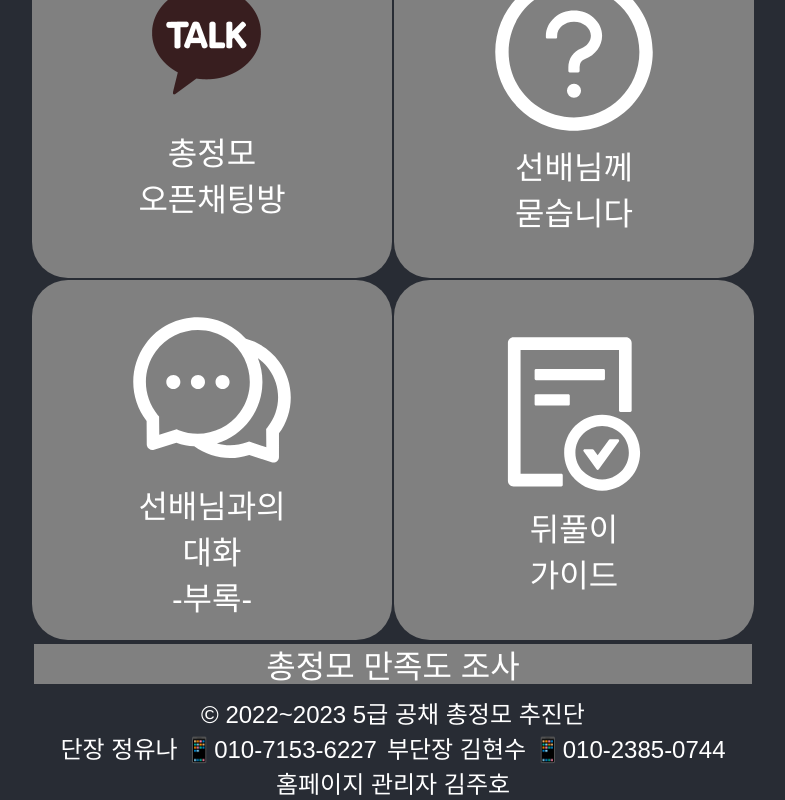
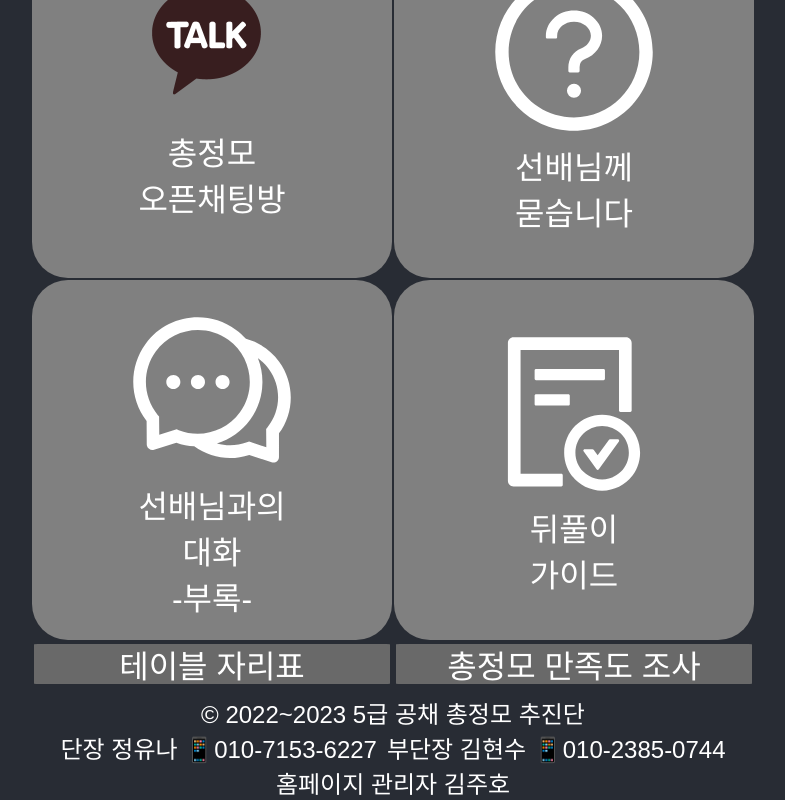
Before and after one commit to chujindan/chujindan2023, a React (Create React App) app: page /#/ in a window 1280 px wide. Shown: the part 540-1340 px from the top of the page, without its empty margins (247-1032 px from the left). Built offline with nearby package versions, Linux system fonts and the light colour scheme.

Commit message:
2월 5일 수정2

```diff
--- a/src/App.css
+++ b/src/App.css
@@ -114,11 +114,12 @@
   align-items: center;
   justify-content: center;
   text-decoration: none;
-  background-color: gray;
+  background-color: dimgray;
   color: white;
   width: 100%;
   height: 5vh;
   margin: 3px;
+  border-radius: 1%;
 }
 
 /* 꼬리부분 스타일 */
--- a/src/Components/Router.js
+++ b/src/Components/Router.js
@@ -8,6 +8,7 @@ import Menu5 from "../Routes/Menu5";
 import Menu6 from "../Routes/Menu6";
 import Menu7 from "../Routes/Menu7";
 import Menu8 from "../Routes/Menu8";
+import Seat from "../Routes/Seat";
 
 
 const AppRouter = () => {
@@ -22,6 +23,7 @@ const AppRouter = () => {
                 <Route exact path="/guide" element={<Menu6 />} />
                 <Route exact path="/clubAd" element={<Menu7 />} />
                 <Route exact path="/survey" element={<Menu8 />} />
+                <Route exact path="/whereIsMySeat" element={<Seat />} />
             </Routes>
         </Router>
     );
--- a/src/Routes/Home.js
+++ b/src/Routes/Home.js
@@ -14,6 +14,7 @@ const Home = () => {
     const menu6 = "뒤풀이\n가이드";
 
     const menu7 = "총정모 만족도 조사";
+    const seatText = "테이블 자리표";
 
     const openkatalkLink = "https://open.kakao.com/o/gRyHiq1e";
     const questionLink = "https://docs.google.com/forms/d/e/1FAIpQLSdZtYjBipwVkaKQUgXsrOV8MsG5GT5bI0VpubdJzA9d-XWuag/viewform";
@@ -50,6 +51,7 @@ const Home = () => {
                         <Link to="/guide" className="content"><AiOutlineFileDone size={"50%"} />{menu6}</Link>
                     </div>
                     <div className="contentsRow">
+                        <Link to="/whereIsMySeat" className="content3">{seatText}</Link>
                         <Link to="/clubAd" className="content3">{menu7}</Link>
                     </div>
                 </ul>
--- a/src/Routes/Menu7.js
+++ b/src/Routes/Menu7.js
@@ -4,7 +4,7 @@ const Menu7 = () => {
 
     return (
         <div style={{paddingBottom:'80vh'}}>
-            소모임 홍보
+            만족도 조사
         </div>
     )
 }
--- /dev/null
+++ b/src/Routes/Seat.js
@@ -0,0 +1,22 @@
+import React from "react";
+import seatTable from '../seatTable.png';
+import { Link } from "react-router-dom";
+import { AiOutlineInsertRowAbove } from "react-icons/ai";
+
+const Seat = () => {
+
+    const seatText = "테이블 자리표";
+    const seatText2 = "제 자리가 어디에요?";
+
+    return (
+        <div style={{marginBottom:"auto", paddingBottom:'1vh', display:"flex", flexDirection:"column"}}>
+            <div className="pageBack">
+                <Link to="/" style={{textDecoration:"none", color:"white"}}> 돌아가기 </Link>
+            </div>
+            <div className="pageTop"><AiOutlineInsertRowAbove size={"10%"} />{seatText}</div>
+            <div><img src={seatTable} style={{width: "100%", marginTop:"2vh"}}/></div>
+        </div>
+    )
+}
+
+export default Seat
```
Also changed, not shown: src/seatTable.png (added).
